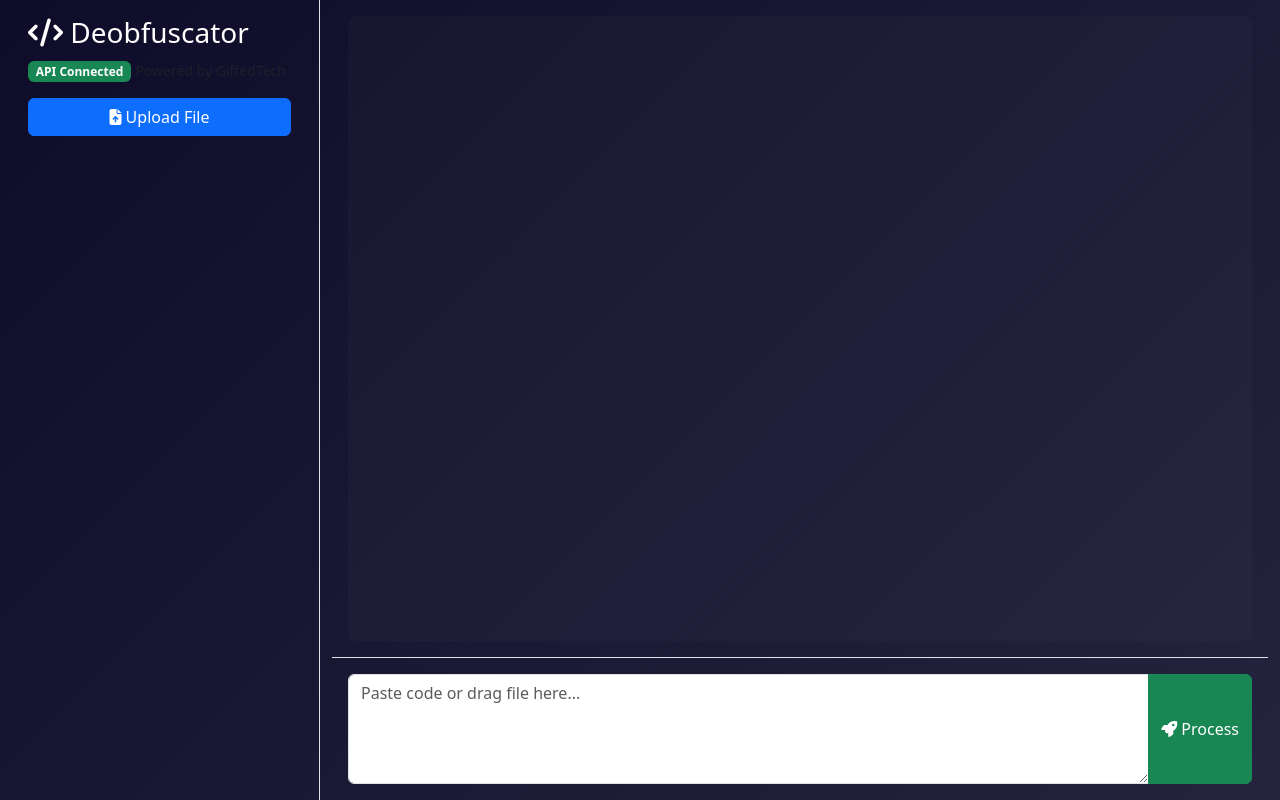
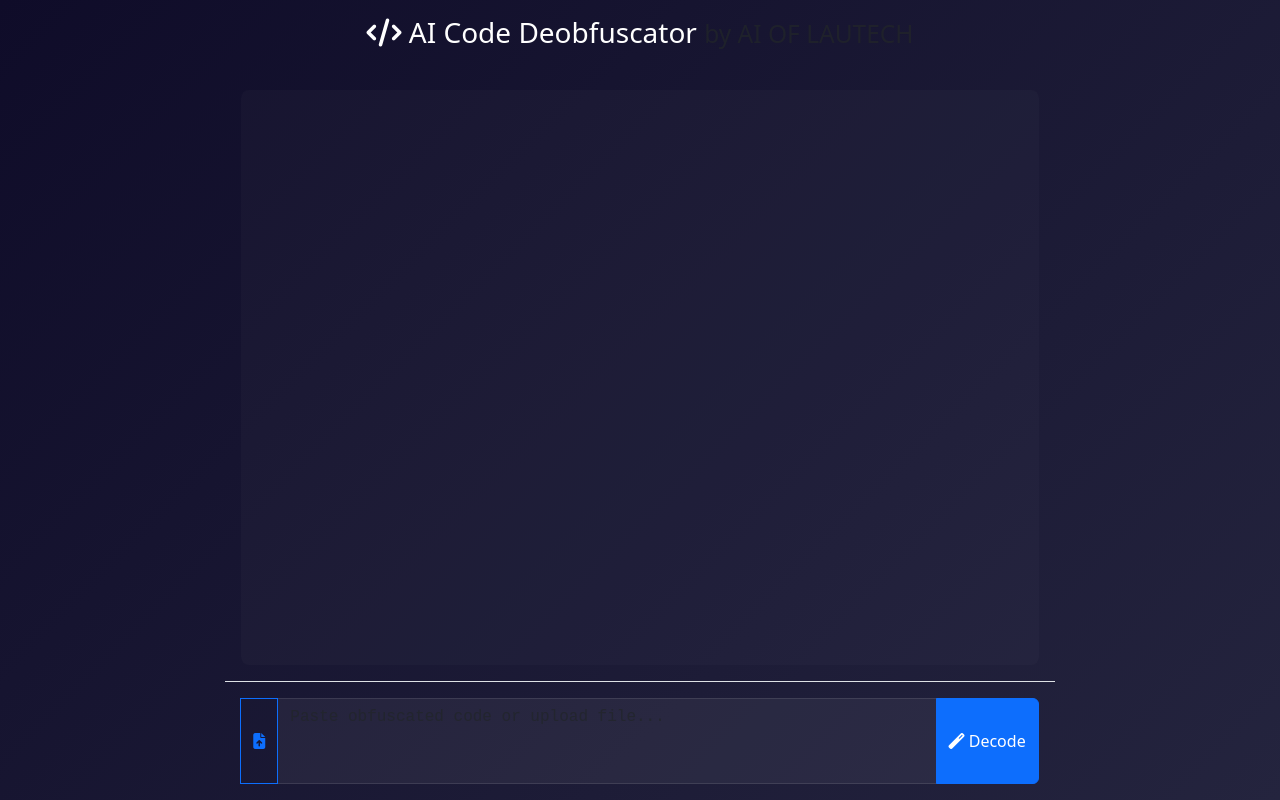
Before and after one commit to AiOfLautech/-api-generator, a website: page public/index.html in a window 1280 px wide. Drawn offline with nearby package versions, Linux system fonts and the light colour scheme.

Commit message:
Update index.html

```diff
--- a/public/index.html
+++ b/public/index.html
@@ -3,7 +3,7 @@
 <head>
   <meta charset="UTF-8">
   <meta name="viewport" content="width=device-width, initial-scale=1.0">
-  <title>AI Code Deobfuscator</title>
+  <title>AI Code Deobfuscator - AI OF LAUTECH</title>
   <link href="https://cdn.jsdelivr.net/npm/bootstrap@5.3.3/dist/css/bootstrap.min.css" rel="stylesheet">
   <link href="https://cdnjs.cloudflare.com/ajax/libs/font-awesome/6.5.0/css/all.min.css" rel="stylesheet">
   <link href="https://cdnjs.cloudflare.com/ajax/libs/prism/1.29.0/themes/prism-tomorrow.min.css" rel="stylesheet">
@@ -12,37 +12,29 @@
 <body class="dark-theme">
   <div class="container-fluid h-100">
     <div class="row h-100">
-      <!-- Chat Sidebar -->
-      <div class="col-md-3 border-end chat-sidebar">
-        <div class="p-3">
-          <div class="branding">
-            <h3><i class="fas fa-code"></i> Deobfuscator</h3>
-            <div class="api-status">
-              <span class="badge bg-success" id="apiStatus">API Connected</span>
-              <small class="text-muted">Powered by GiftedTech</small>
-            </div>
-          </div>
-          <div class="file-manager mt-3">
-            <input type="file" id="fileInput" class="d-none">
-            <button class="btn btn-primary w-100 mb-3" id="uploadBtn">
-              <i class="fas fa-file-upload"></i> Upload File
-            </button>
-            <div id="fileList" class="list-group"></div>
-          </div>
+      <!-- Chat Container -->
+      <div class="col-md-8 mx-auto d-flex flex-column">
+        <div class="chat-header p-3 text-center">
+          <h3 class="brand-text">
+            <i class="fas fa-code"></i>
+            AI Code Deobfuscator
+            <small class="text-muted">by AI OF LAUTECH</small>
+          </h3>
         </div>
-      </div>
 
-      <!-- Main Chat -->
-      <div class="col-md-9 d-flex flex-column">
         <div class="chat-messages flex-grow-1 overflow-auto p-3"></div>
 
         <div class="chat-input p-3 border-top">
           <div class="input-group">
-            <textarea id="codeInput" class="form-control"
-                     placeholder="Paste code or drag file here..."
-                     rows="4" spellcheck="false"></textarea>
-            <button id="processBtn" class="btn btn-success">
-              <i class="fas fa-rocket"></i> Process
+            <input type="file" id="fileInput" class="d-none" accept=".js,.py,.html,.css">
+            <button class="btn btn-outline-primary" id="uploadBtn">
+              <i class="fas fa-file-upload"></i>
+            </button>
+            <textarea id="codeInput" class="form-control code-input"
+                     placeholder="Paste obfuscated code or upload file..."
+                     rows="3"></textarea>
+            <button class="btn btn-primary" id="processBtn">
+              <i class="fas fa-magic"></i> Decode
             </button>
           </div>
         </div>
@@ -50,32 +42,7 @@
     </div>
   </div>
 
-  <!-- Download Modal -->
-  <div class="modal fade" id="downloadModal">
-    <div class="modal-dialog">
-      <div class="modal-content">
-        <div class="modal-header">
-          <h5 class="modal-title"><i class="fas fa-download"></i> Save File</h5>
-          <button class="btn-close" data-bs-dismiss="modal"></button>
-        </div>
-        <div class="modal-body">
-          <div class="mb-3">
-            <label>File Name</label>
-            <input type="text" id="fileName" class="form-control" value="deobfuscated">
-          </div>
-          <div class="mb-3">
-            <label>File Type</label>
-            <select id="fileType" class="form-select"></select>
-          </div>
-        </div>
-        <div class="modal-footer">
-          <button class="btn btn-secondary" data-bs-dismiss="modal">Cancel</button>
-          <button id="confirmDownload" class="btn btn-primary">Download</button>
-        </div>
-      </div>
-    </div>
-  </div>
-
+  <!-- Scripts -->
   <script src="https://cdn.jsdelivr.net/npm/bootstrap@5.3.3/dist/js/bootstrap.bundle.min.js"></script>
   <script src="https://cdnjs.cloudflare.com/ajax/libs/prism/1.29.0/prism.min.js"></script>
   <script src="app.js"></script>
```
